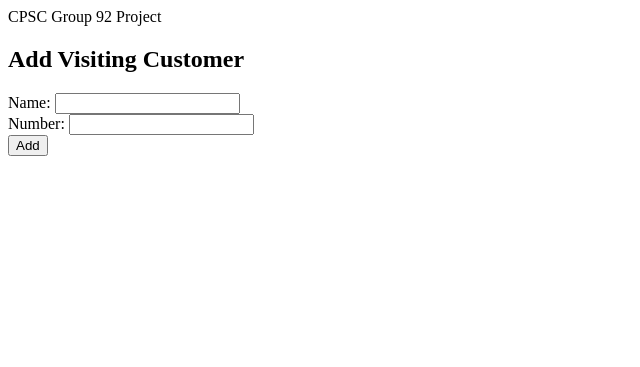
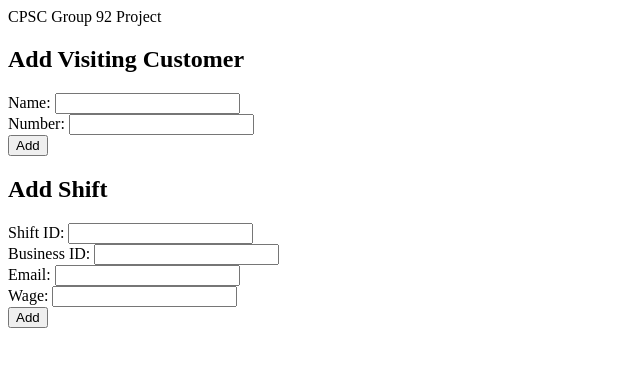
Before and after one commit to JLSellorsIII/304DatabaseProject, a PHP site: page / in a window 1280 px wide. Shown: the top 367 px of the page, without its empty margins (0-640 px from the left). Run offline with PHP 8.4, Linux system fonts and the light colour scheme.

Commit message:
Added ScheduledShifts table.

```diff
--- a/index.php
+++ b/index.php
@@ -8,6 +8,16 @@
 				Name: <input type="text" name="cName"><br>
 				Number: <input type="text" name="cNum"><br>
 				<input type="submit" value="Add" name="addCustomer">
+			</form>
+		</div>
+		<div class="op-container">
+			<h2>Add Shift</h2>
+			<form method="POST" action="index.php">
+				Shift ID: <input type="text" name="shiftID"><br>
+				Business ID: <input type="text" name="bid"><br>
+				Email: <input type="text" name="email"><br>
+				Wage: <input type="text" name="Wage"><br>
+				<input type="submit" value="Add" name="addShift">
 			</form>
 		</div>
 	</body>
@@ -77,6 +87,19 @@
 					(pNumber		VARCHAR(13),
 					name			VARCHAR(20),
 					PRIMARY KEY (pNumber))");
+
+		executeSQL("CREATE TABLE ScheduledShift
+					(shiftID    INTEGER,
+					 bid          INTEGER NOT NULL,
+					 email      VARCHAR(30) NOT NULL,
+					 Wage	     DECIMAL(5,2),
+					 UNIQUE(email, startTime),
+					PRIMARY KEY shiftID,
+					FOREIGN KEY bid REFERENCES Business (bid)
+					ON UPDATE CASCADE
+					FOREIGN KEY (email) REFERENCES Account (email)
+					ON DELETE CASCADE
+					ON UPDATE CASCADE)");
 		OCICommit($db_conn);
 	}
 
@@ -88,10 +111,20 @@
 		OCICommit($db_conn);
 	}
 
+	function handleAddShift() {
+		global $db_conn;
+
+		$result  = executeSQL("INSERT INTO ScheduledShift(shiftID, bid, email, Wage)
+		VALUES (" . $_POST['shiftID'] . ", " . $_POST['bid'] . ", " . $_POST['email'] . ", " . $_POST['Wage'] . ")");
+		OCICommit($db_conn);
+	}
+
 	function handlePOSTRequest() {
 		if(connectDB()) {
 			if(array_key_exists("addCustomer")) {
 				handleAddCustomer();
+			} else if(array_key_exists("addShift")) {
+				handleAddShift();
 			}
 			disconnectDB();
 		}
```
